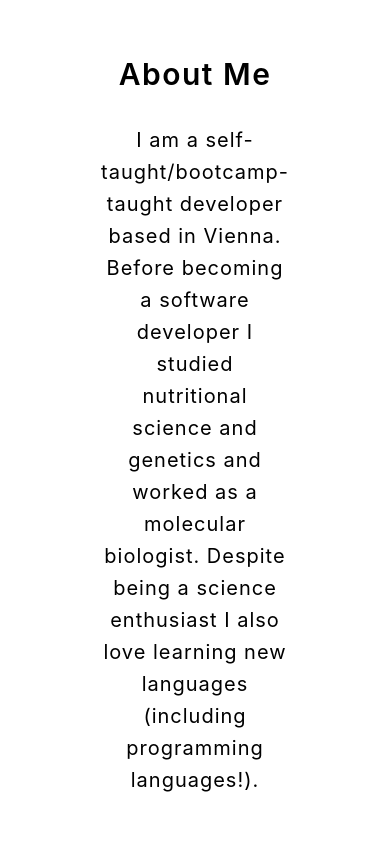
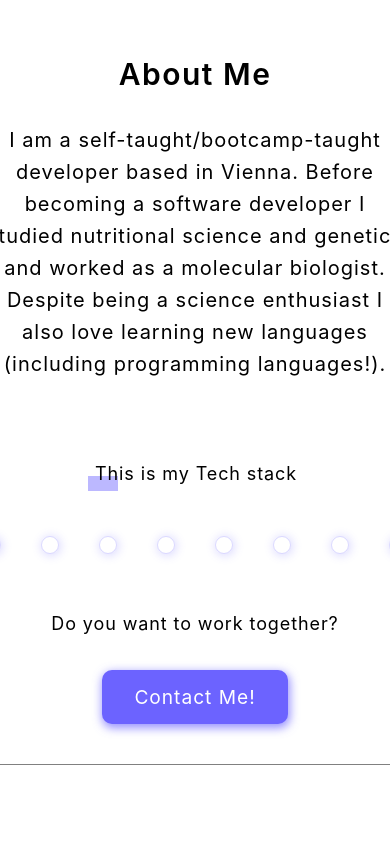
Before and after one commit to mischulz14/ms-portfolio, a Next.js app: page / in a window 390 px wide. Shown: the part 900-1744 px from the top of the page. Built offline with nearby package versions, Linux system fonts and the light colour scheme.

Commit message:
Change styling

```diff
--- a/components/About.js
+++ b/components/About.js
@@ -15,7 +15,7 @@ function About() {
             <h1 className="pb-8 text-3xl font-semibold text-center pt-28">
               About Me
             </h1>
-            <p className="description block px-[18rem] text-center text-xl leading-8">
+            <p className="block text-xl leading-8 text-center description">
               I am a self-taught/bootcamp-taught developer based in Vienna.
               Before becoming a software developer I studied nutritional science
               and genetics and worked as a molecular biologist. Despite being a
--- a/components/Layout.js
+++ b/components/Layout.js
@@ -3,9 +3,9 @@ import Navbar from './Navbar';
 
 const Layout = (props) => {
   return (
-    <div className="max-w-[60vw] mx-auto">
+    <div className="xl:max-w-[60vw] lg:max-w-[90vw] mx-auto layout">
       <Navbar />
-      <main>{props.children}</main>
+      <main className="mx-auto">{props.children}</main>
       <Footer />
     </div>
   );
--- a/components/Navbar.js
+++ b/components/Navbar.js
@@ -28,20 +28,20 @@ function Navbar({ router }) {
 
   return (
     <nav
-      className={` transition-all duration-300  ease-in navbar py-6 px-4 text-xl fixed  flex justify-between w-[60vw] z-50 bg-white ${
+      className={` transition-all duration-300 mx-auto  ease-in navbar py-6 px-4 text-xl fixed  flex justify-between xl:w-[60vw] lg:w-[90vw] sm:w-[100vw] w-[100vw] z-50 bg-white ${
         change ? 'change' : ''
       }`}
     >
-      <div className="container flex justify-between">
+      <div className="container flex justify-between mx-auto">
         <Link href="/">
-          <a className="logo font-bold text-3xl">MS.</a>
+          <a className="text-3xl font-bold logo">MS.</a>
         </Link>
 
-        <ul className="nav-links flex gap-8">
+        <ul className="flex gap-8 nav-links">
           {navs.map((nav) => (
             <li
               data-cy={nav.dataCy}
-              className="nav-item text-effect font-semibold"
+              className="font-semibold nav-item text-effect"
               key={nav.href}
             >
               <Link href={nav.href}>
--- a/styles/globals.css
+++ b/styles/globals.css
@@ -142,3 +142,9 @@ section {
     opacity: 1;
   }
 }
+
+@media (max-width: 1000px) {
+  .layout {
+    width: 100vw;
+  }
+}
```
